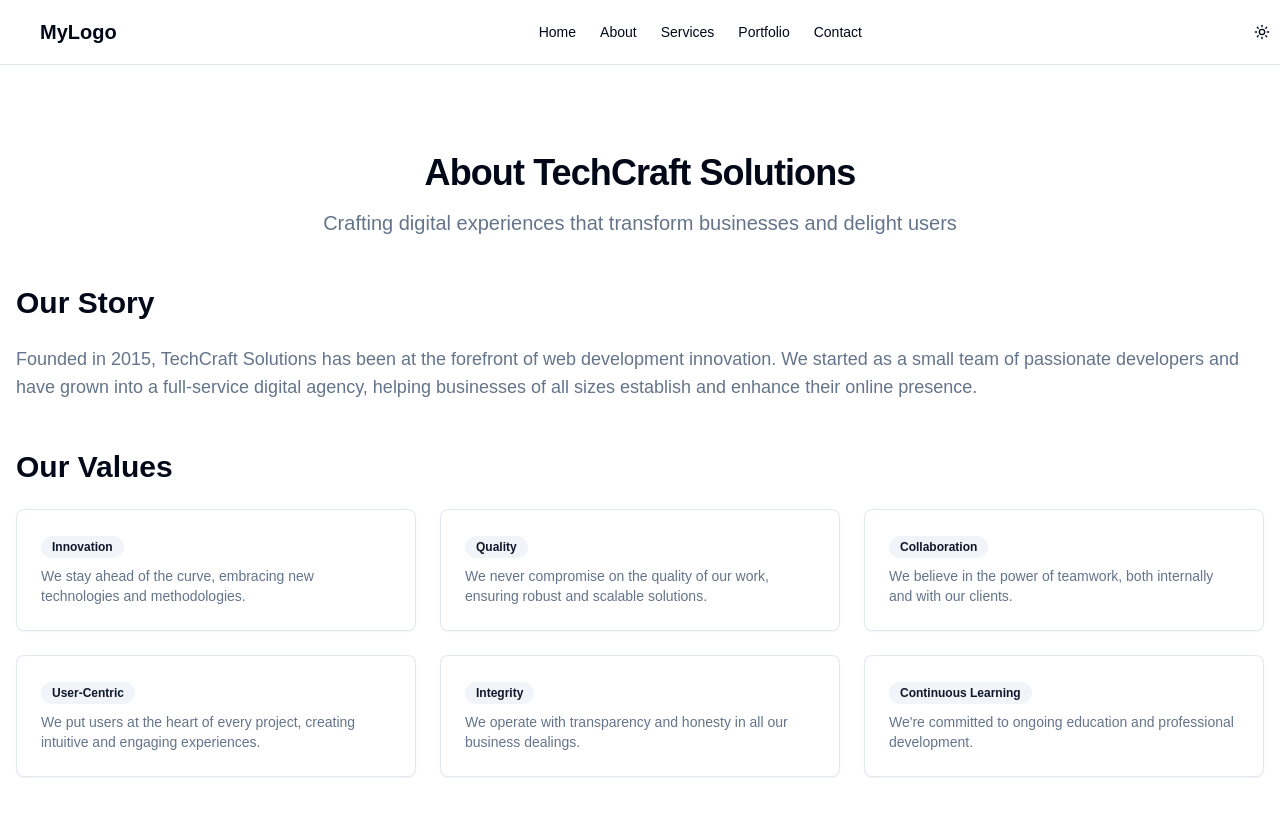
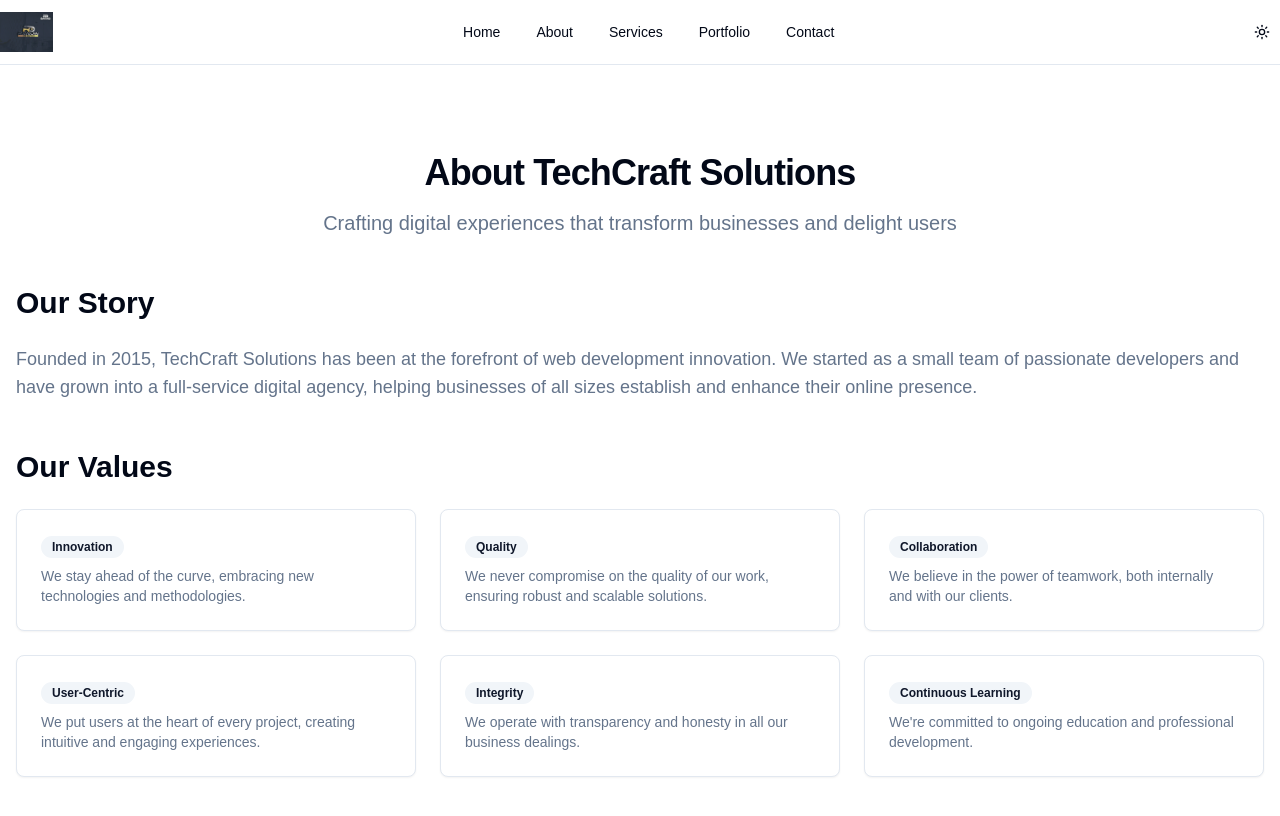
Before and after one commit to arayer143/raydunn-website-v3, a Next.js app: page /about in a window 1280 px wide. Shown: the top 816 px of the page. Built offline with nearby package versions, Linux system fonts and the light colour scheme.

Commit message:
header/ navbar

```diff
--- a/app/page.tsx
+++ b/app/page.tsx
@@ -17,34 +17,36 @@ export default function Home() {
 <Header />
 
   <main className="flex-3">
-  <section id="hero" className="relative w-full py-12 md:py-24 lg:py-32 xl:py-48">
+  <section id="hero" className="relative w-full min-h-screen flex items-center justify-center overflow-hidden">
       <Image
         src="/raydunnlogoheadert.webp"
-            alt="Background"
+        alt="RayDunn Web Solutions Background"
         layout="fill"
         objectFit="cover"
         quality={100}
         priority
+        className="absolute z-0"
       />
-          <div className="absolute inset-0 bg-black/50" /> {/* Overlay for better text visibility */}
-          <div className="relative container px-4 md:px-6">
-            <div className="flex flex-col items-center space-y-4 text-center">
-              <h1 className="text-3xl font-bold tracking-tighter sm:text-4xl md:text-5xl lg:text-6xl/none text-white">
+      <div className="absolute inset-0 bg-gradient-to-b from-black/70 to-black/50 z-10" />
+      <div className="relative z-20 container mx-auto px-4 sm:px-6 lg:px-8">
+        <div className="flex flex-col items-center space-y-8 text-center">
+          <h1 className="text-4xl sm:text-5xl md:text-6xl lg:text-7xl font-extrabold tracking-tight text-white leading-tight max-w-5xl">
             Better Solutions For Your Business
           </h1>
-              <p className="mx-auto max-w-[700px] text-lg text-gray-200 md:text-xl">
+          <p className="text-xl sm:text-2xl text-gray-200 max-w-2xl mx-auto">
             We create stunning, high-performance websites that drive results for your business.
           </p>
-              <div className="space-x-4">
-                <Button asChild variant="default">
+          <div className="flex flex-col sm:flex-row space-y-4 sm:space-y-0 sm:space-x-6 mt-8">
+            <Button asChild size="lg" className="bg-primary hover:bg-primary/90 text-white px-8 py-3 rounded-full transition-all duration-300 ease-in-out transform hover:scale-105">
               <Link href="tel:5046502562">Call Us</Link>
             </Button>
-                <Button asChild variant="outline">
+            <Button asChild size="lg" variant="outline" className="bg-transparent border-2 border-white text-white hover:bg-white hover:text-black px-8 py-3 rounded-full transition-all duration-300 ease-in-out transform hover:scale-105">
               <Link href="mailto:contact@raydunnsolutions.com">Email Us</Link>
             </Button>
           </div>
         </div>
       </div>
+
     </section>
 
 
--- a/components/Header/header.tsx
+++ b/components/Header/header.tsx
@@ -1,20 +1,16 @@
-"use client"
+'use client'
 
+import Image from 'next/image'
+import Link from 'next/link'
+import { Button } from "@/components/ui/button"
+import { Sheet, SheetContent, SheetTrigger } from "@/components/ui/sheet"
+import { Sun, Moon, Menu } from "lucide-react"
+import { useTheme } from "next-themes"
 import { useState, useEffect } from "react"
-import { useTheme } from "next-themes"
-import Link from "next/link"
-
-import { Moon, Sun, Menu } from "lucide-react"
-import { Button } from "@/components/ui/button"
-import {
-  Sheet,
-  SheetContent,
-  SheetTrigger,
-} from "@/components/ui/sheet"
 
 export default function Header() {
+  const { setTheme, theme } = useTheme()
   const [mounted, setMounted] = useState(false)
-  const { theme, setTheme } = useTheme()
 
   useEffect(() => {
     setMounted(true)
@@ -25,15 +21,15 @@ export default function Header() {
       <div className="container flex h-16 items-center justify-between">
         <div className="flex items-center">
           <Link href="/" className="flex items-center space-x-2">
-            <span className="font-bold text-xl px-10">MyLogo</span>
+            <Image src="/raydunnlogoheadert.webp" alt="RayDunn Logo" width={180} height={40} className="h-10 w-auto" />
           </Link>
         </div>
-        <nav className="hidden md:flex space-x-6 text-sm font-medium">
-          <Link href="/" className="transition-colors hover:text-primary">Home</Link>
-          <Link href="/about" className="transition-colors hover:text-primary">About</Link>
-          <Link href="/services" className="transition-colors hover:text-primary">Services</Link>
-          <Link href="/portfolio" className="transition-colors hover:text-primary">Portfolio</Link>
-          <Link href="/contact" className="transition-colors hover:text-primary">Contact</Link>
+        <nav className="hidden md:flex space-x-1">
+          <NavLink href="/">Home</NavLink>
+          <NavLink href="/about">About</NavLink>
+          <NavLink href="/services">Services</NavLink>
+          <NavLink href="/portfolio">Portfolio</NavLink>
+          <NavLink href="/contact">Contact</NavLink>
         </nav>
         <div className="flex items-center space-x-4">
           {mounted && (
@@ -58,11 +54,11 @@ export default function Header() {
             </SheetTrigger>
             <SheetContent side="right">
               <nav className="flex flex-col space-y-4 mt-4">
-                <Link href="/" className="text-lg font-medium hover:text-primary">Home</Link>
-                <Link href="/about" className="text-lg font-medium hover:text-primary">About</Link>
-                <Link href="/services" className="text-lg font-medium hover:text-primary">Services</Link>
-                <Link href="/portfolio" className="transition-colors hover:text-primary">Portfolio</Link>
-                <Link href="/contact" className="text-lg font-medium hover:text-primary">Contact</Link>
+                <NavLink href="/" mobile>Home</NavLink>
+                <NavLink href="/about" mobile>About</NavLink>
+                <NavLink href="/services" mobile>Services</NavLink>
+                <NavLink href="/portfolio" mobile>Portfolio</NavLink>
+                <NavLink href="/contact" mobile>Contact</NavLink>
               </nav>
             </SheetContent>
           </Sheet>
@@ -71,3 +67,18 @@ export default function Header() {
     </header>
   )
 }
+
+function NavLink({ href, children, mobile = false }: { href: string; children: React.ReactNode; mobile?: boolean }) {
+  return (
+    <Link href={href} passHref>
+      <Button
+        variant="ghost"
+        className={`${
+          mobile ? 'justify-start w-full text-lg' : 'text-sm'
+        } font-medium transition-colors hover:text-primary focus:text-primary focus:bg-accent focus:outline-none focus:ring-2 focus:ring-offset-2 focus:ring-primary`}
+      >
+        {children}
+      </Button>
+    </Link>
+  )
+}
```
Lines whose indentation alone changed are shown as unchanged.
